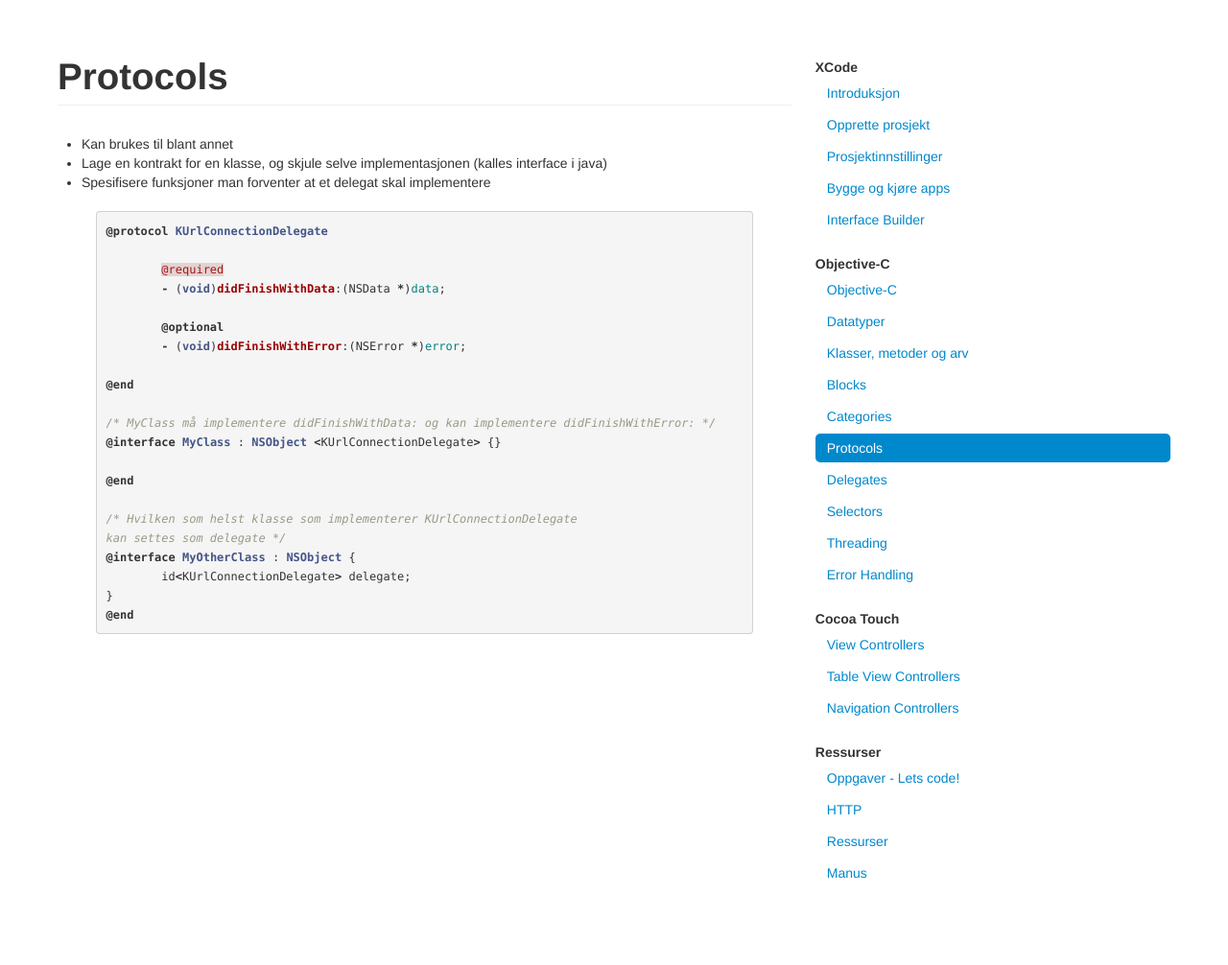
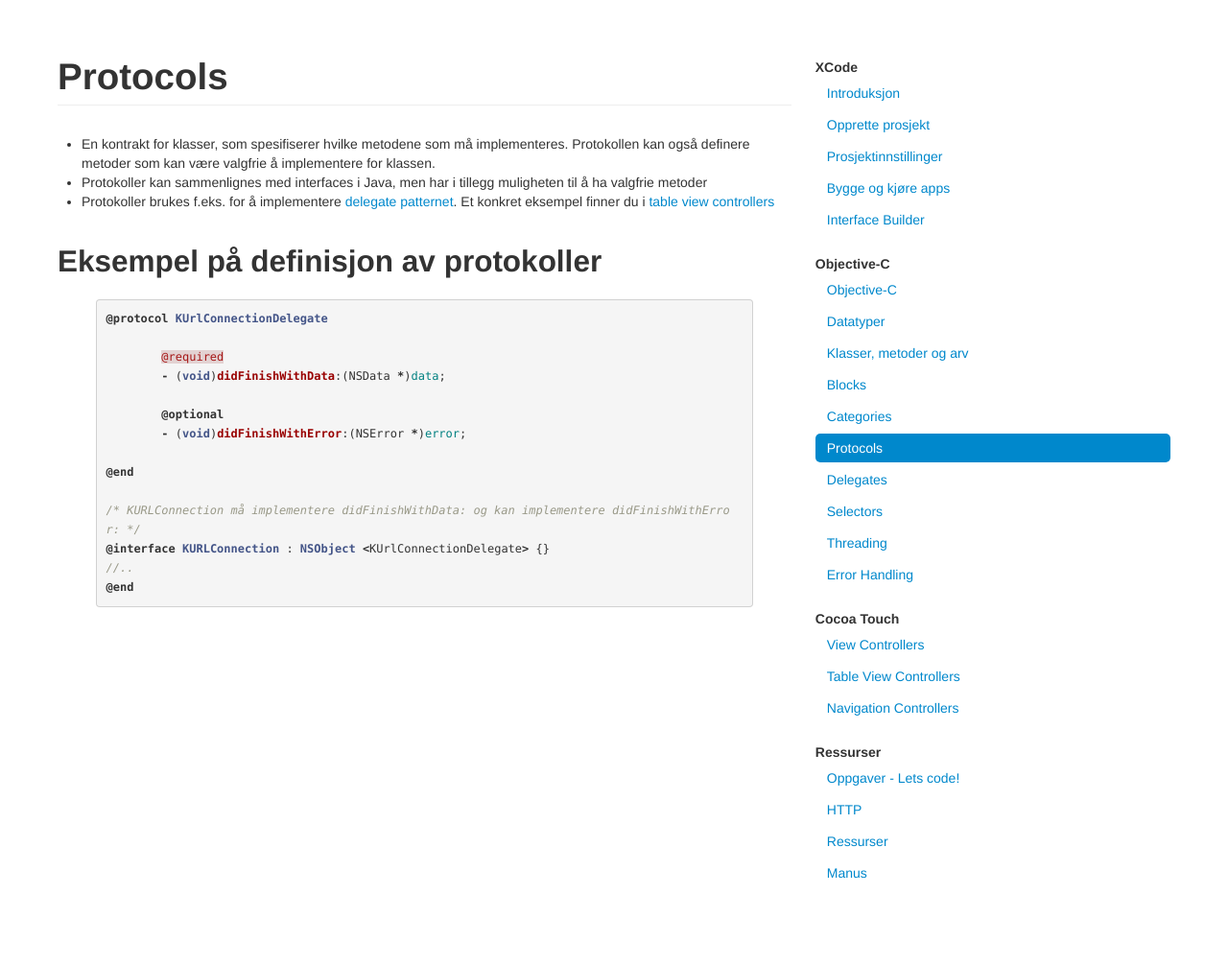
Before and after one commit to bekk/android101, a Jekyll site: the page built from docs/pages/protocols.html, in a window 1280 px wide. Shown: the whole page at 96% size. Built offline with Jekyll 4.4.1, drawn with Linux system fonts in a browser that asks for light colours; Markdown is read by kramdown in place of the engine named in the settings.

Commit message:
Protokoller

```diff
--- a/docs/pages/protocols.html
+++ b/docs/pages/protocols.html
@@ -4,13 +4,12 @@ title: Protocols
 ---
 
 <ul>
-<li>Kan brukes til blant annet
-	<li>Lage en kontrakt for en klasse, og skjule selve implementasjonen (kalles interface i java)</li>
-	<li>Spesifisere funksjoner man forventer at et delegat skal implementere</li>
-	</li>
+<li>En kontrakt for klasser, som spesifiserer hvilke metodene som må implementeres. Protokollen kan også definere metoder som kan være valgfrie å implementere for klassen.</li>
+<li>Protokoller kan sammenlignes med interfaces i Java, men har i tillegg muligheten til å ha valgfrie metoder</li>
+<li>Protokoller brukes f.eks. for å implementere <a href="delegates.html">delegate patternet</a>. Et konkret eksempel finner du i <a href="table-view-controllers.html">table view controllers</a></li>
 </ul>
 
-
+<h2>Eksempel på definisjon av protokoller</h2>
 {% highlight objective-c %}
 @protocol KUrlConnectionDelegate
 
@@ -22,15 +21,8 @@ title: Protocols
 
 @end
 
-/* MyClass må implementere didFinishWithData: og kan implementere didFinishWithError: */
-@interface MyClass : NSObject <KUrlConnectionDelegate> {}
-
-@end
-
-/* Hvilken som helst klasse som implementerer KUrlConnectionDelegate
-kan settes som delegate */
-@interface MyOtherClass : NSObject {
-	id<KUrlConnectionDelegate> delegate;
-}
+/* KURLConnection må implementere didFinishWithData: og kan implementere didFinishWithError: */
+@interface KURLConnection : NSObject <KUrlConnectionDelegate> {}
+//..
 @end
 {% endhighlight %}
```
